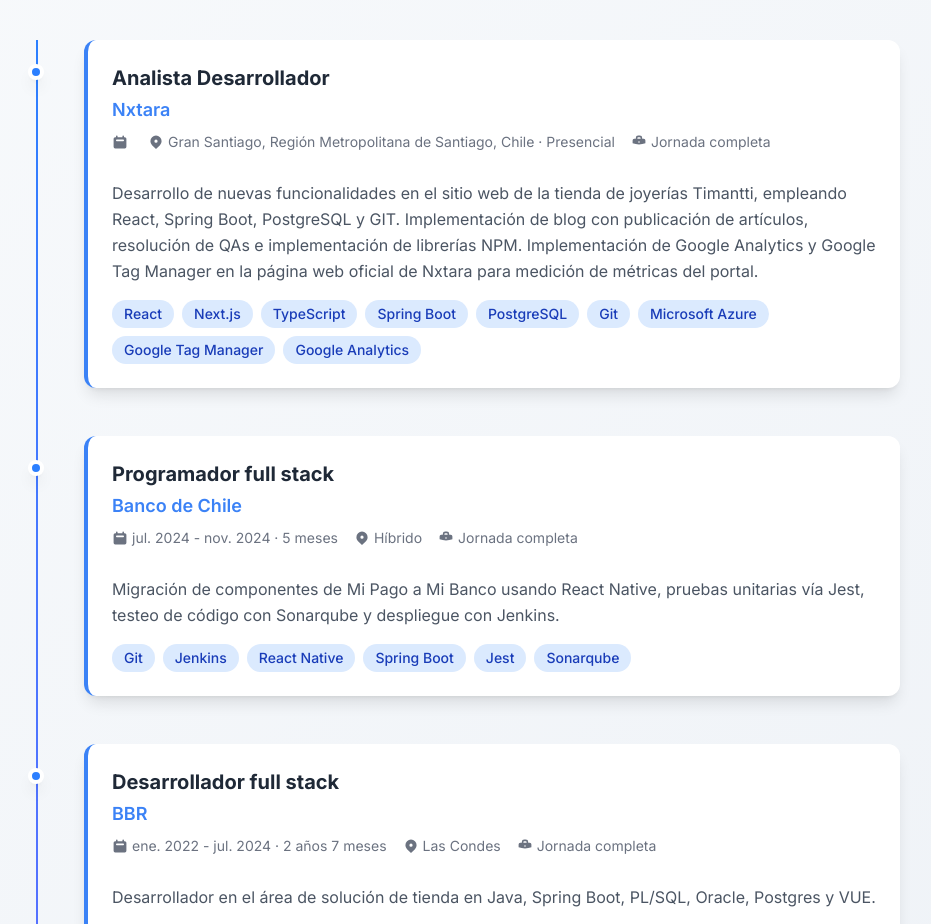
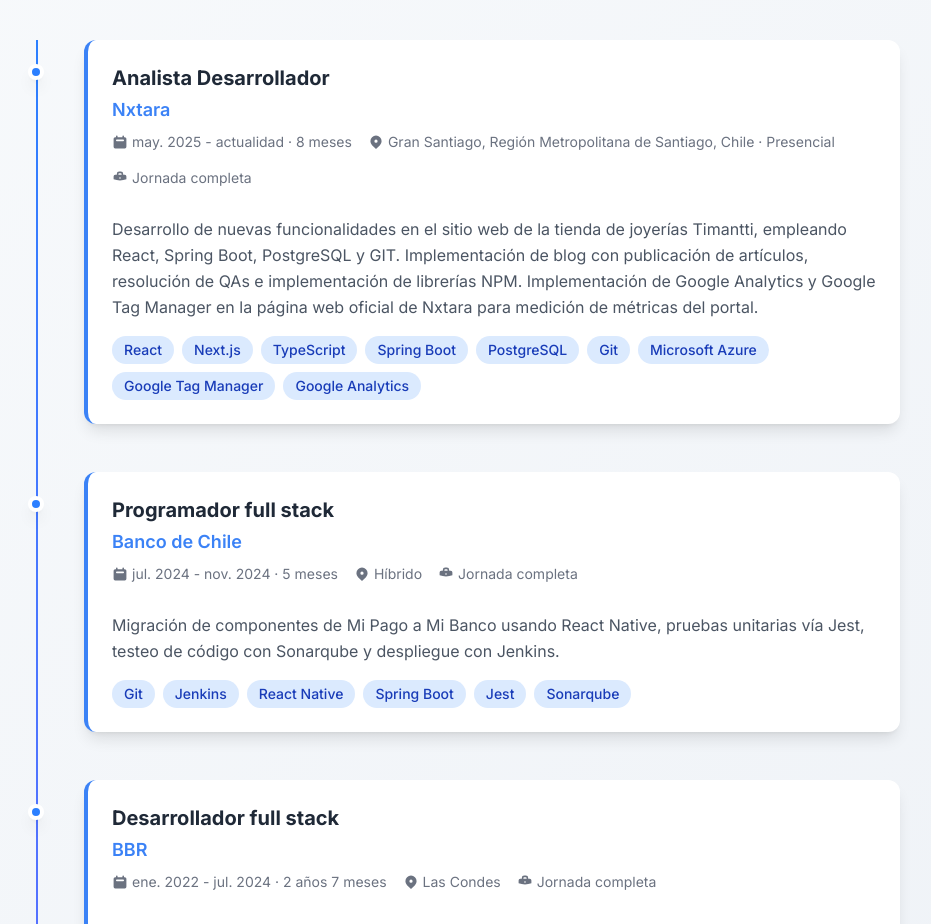
Before and after one commit to robertocaamanor/robertocaamanor.github.io, a React (Vite) app: page /#/ in a window 1280 px wide. Shown: the part 1820-2744 px from the top of the page, without its empty margins (188-1119 px from the left). Built offline with nearby package versions, Linux system fonts and the light colour scheme; no server answers.

Commit message:
Corrección vista de experiencia actual

```diff
--- a/src/components/Experience.tsx
+++ b/src/components/Experience.tsx
@@ -1,5 +1,5 @@
 import React from 'react';
-import { experienceContent, experienceData } from '../data';
+import { experienceContent, experienceData, formatPeriod } from '../data';
 
 const Experience: React.FC = () => {
 
@@ -38,7 +38,7 @@
                           <svg className="w-4 h-4 mr-1" fill="currentColor" viewBox="0 0 20 20">
                             <path fillRule="evenodd" d="M6 2a1 1 0 00-1 1v1H4a2 2 0 00-2 2v10a2 2 0 002 2h12a2 2 0 002-2V6a2 2 0 00-2-2h-1V3a1 1 0 10-2 0v1H7V3a1 1 0 00-1-1zm0 5a1 1 0 000 2h8a1 1 0 100-2H6z" clipRule="evenodd" />
                           </svg>
-                          {experience.period}
+                          {experience.period || (experience.startDate ? formatPeriod(experience.startDate, experience.endDate) : '')}
                         </span>
                         <span className="flex items-center">
                           <svg className="w-4 h-4 mr-1" fill="currentColor" viewBox="0 0 20 20">
--- a/src/data/experience.ts
+++ b/src/data/experience.ts
@@ -15,8 +15,9 @@
 
 // Función helper para calcular la duración entre dos fechas
 export const calculateDuration = (startDate: string, endDate: string | null = null): string => {
-  const start = new Date(startDate + '-01');
-  const end = endDate ? new Date(endDate + '-01') : new Date();
+  // Agregamos una hora segura (mediodía) para evitar problemas de zona horaria que puedan restar un día
+  const start = new Date(startDate + '-01T12:00:00');
+  const end = endDate ? new Date(endDate + '-01T12:00:00') : new Date();
 
   let months = (end.getFullYear() - start.getFullYear()) * 12 + (end.getMonth() - start.getMonth());
 
@@ -41,7 +42,7 @@
 export const formatPeriod = (startDate: string, endDate: string | null = null): string => {
   const months = ['ene', 'feb', 'mar', 'abr', 'may', 'jun', 'jul', 'ago', 'sept', 'oct', 'nov', 'dic'];
 
-  const start = new Date(startDate + '-01');
+  const start = new Date(startDate + '-01T12:00:00');
   const startMonth = months[start.getMonth()];
   const startYear = start.getFullYear();
 
@@ -51,7 +52,7 @@
     return `${startMonth}. ${startYear} - actualidad · ${duration}`;
   }
 
-  const end = new Date(endDate + '-01');
+  const end = new Date(endDate + '-01T12:00:00');
   const endMonth = months[end.getMonth()];
   const endYear = end.getFullYear();
 
```
